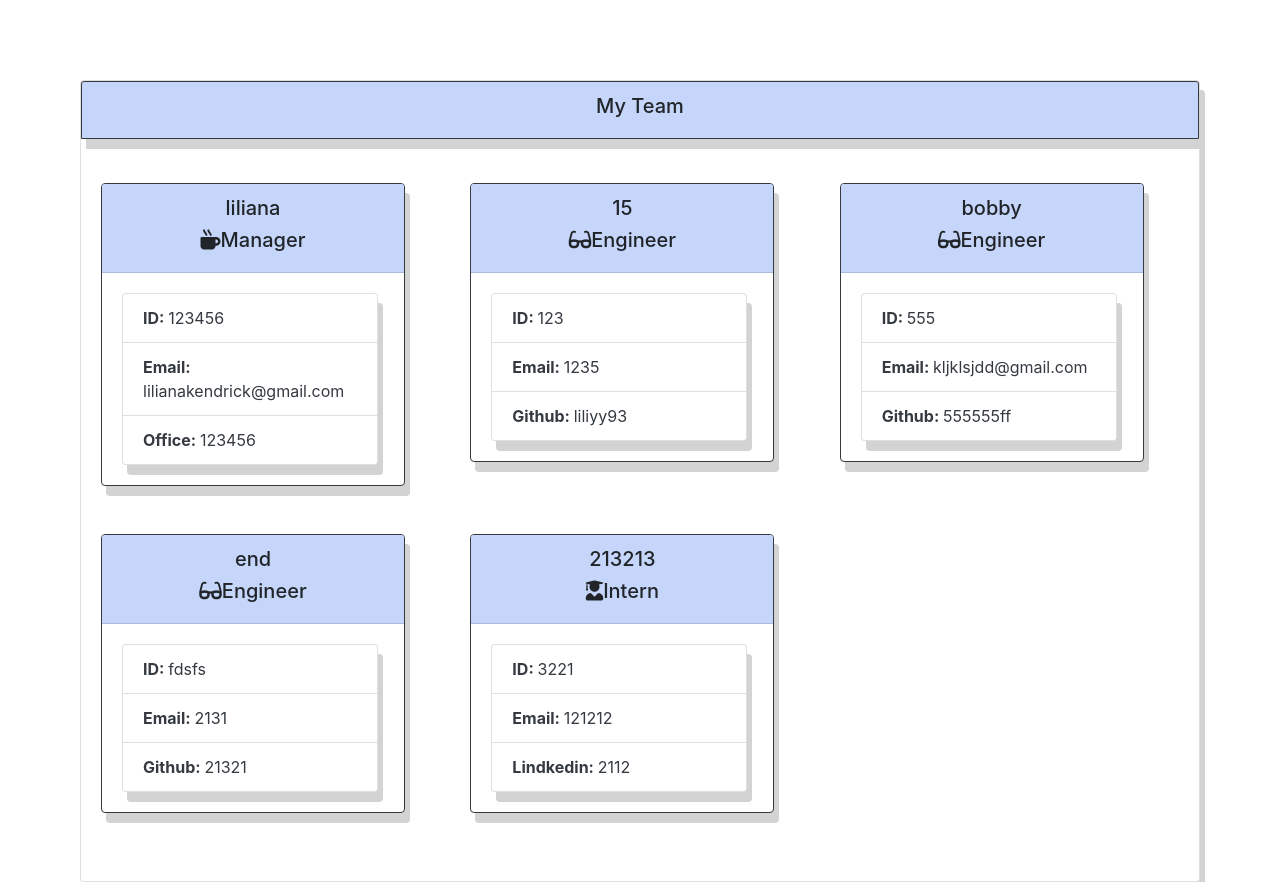
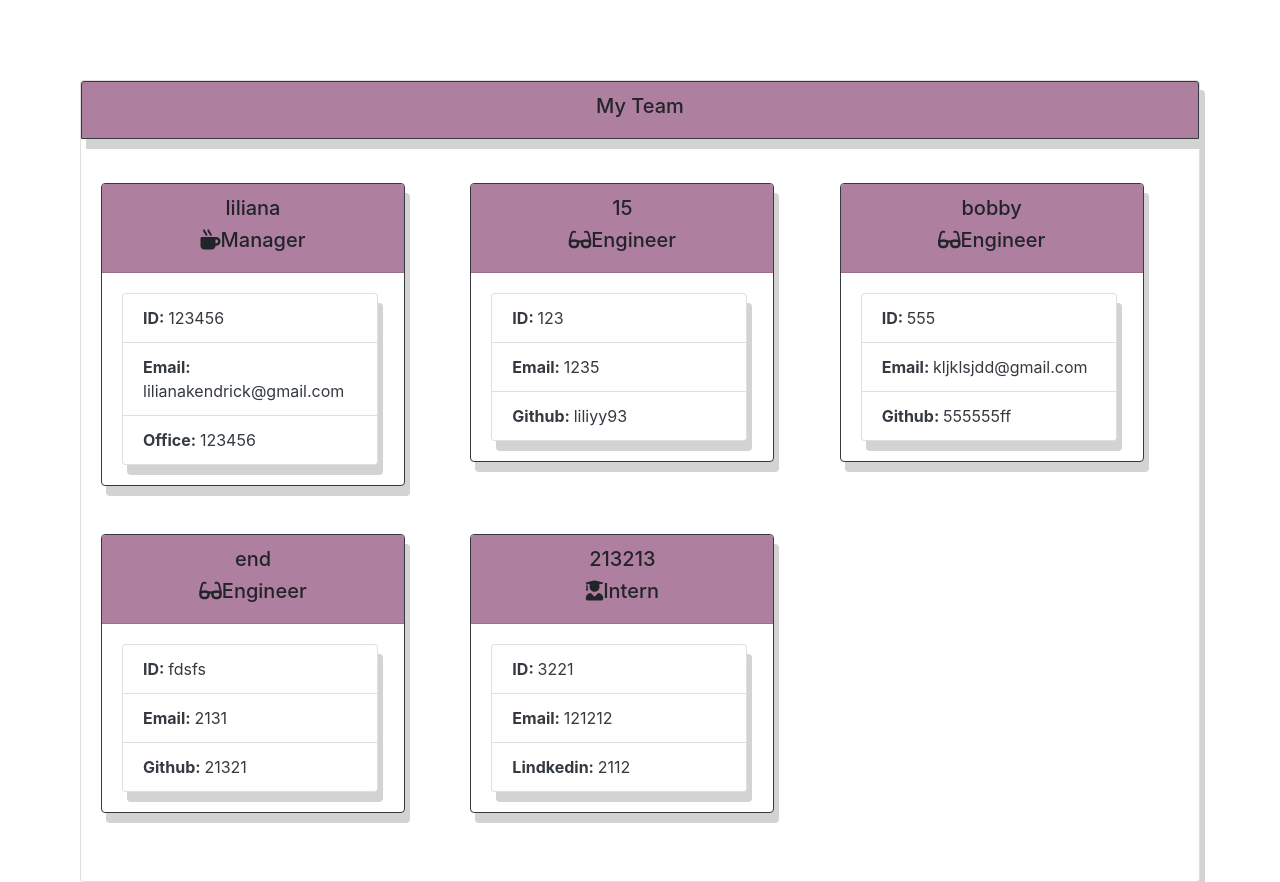
Before and after one commit to LilianaKendrick/Template-Engine-Employee-Summary, a website: page index.html in a window 1280 px wide. Drawn offline with nearby package versions, Linux system fonts and the light colour scheme; a web font is replaced by a local one.

Commit message:
updated html

```diff
--- a/index.html
+++ b/index.html
@@ -14,7 +14,7 @@
 
             <style>
                 .card-header {
-                    background-color: rgb(198, 214, 250)
+                    background-color: rgb(175, 127, 160)
                 }
 
                 .card {
```
